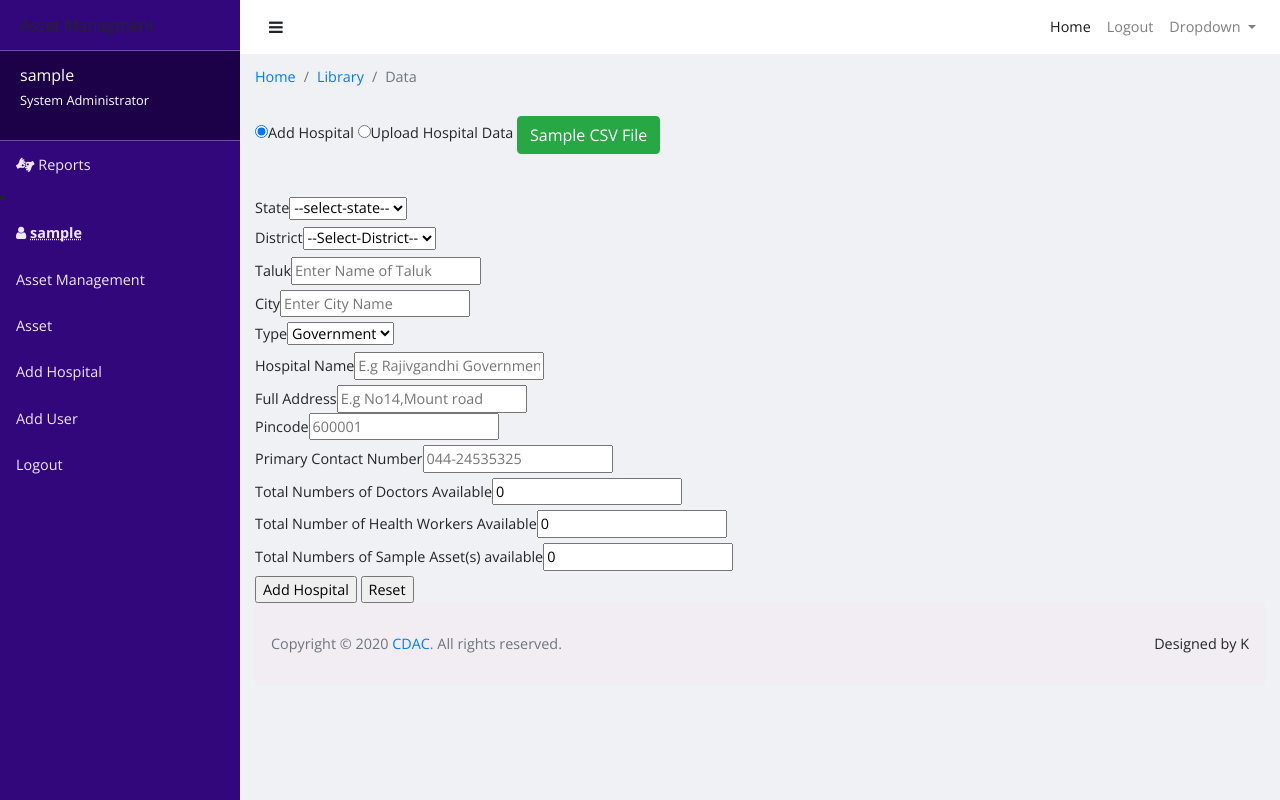
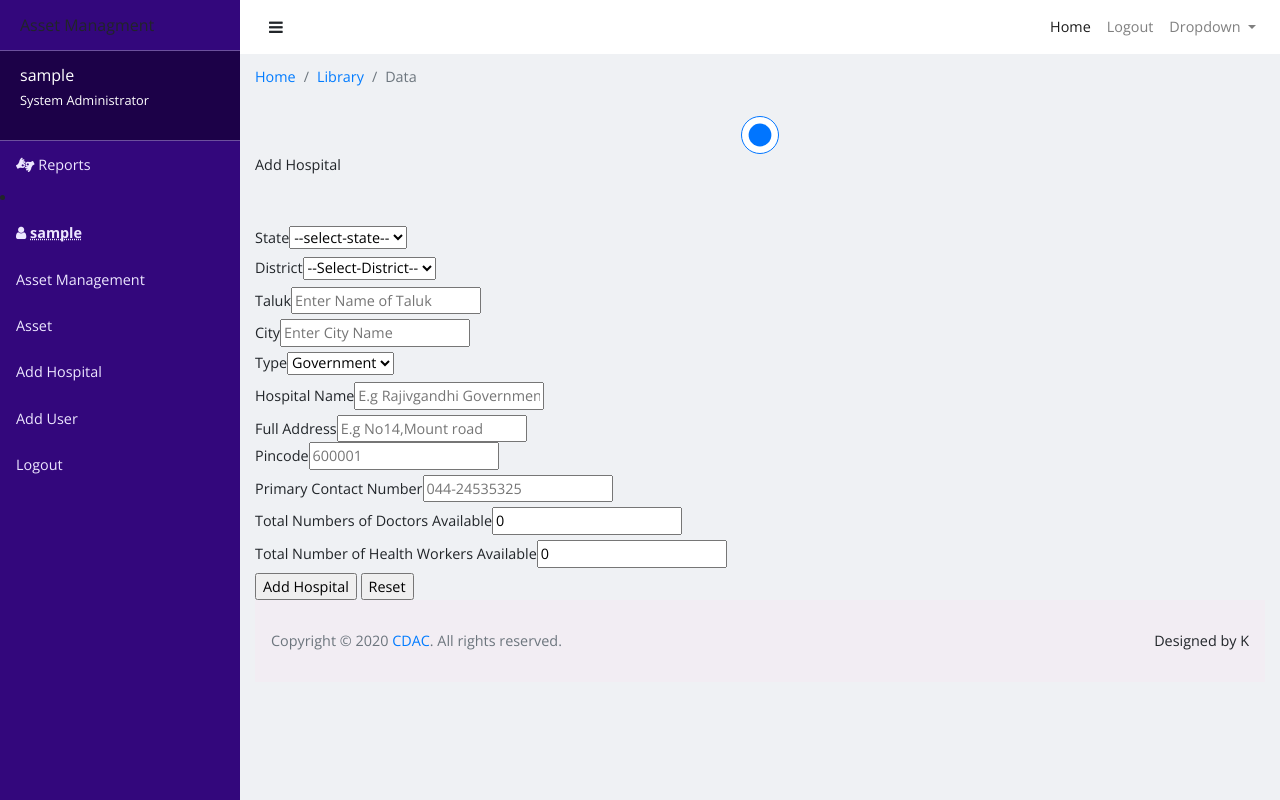
Before and after one commit to gokuls/covidassetmgt, a Django app: page /addhospitaltemp in a window 1280 px wide. Run offline with Django 3.2, Linux system fonts and the light colour scheme; a user stored in the database is signed in; tables that the repository leaves empty hold one stand-in row (values such as "Sample post"); some libraries are stand-ins or nearby versions.

Commit message:
HTML element realted to assets remove in add_hospital.html

```diff
--- a/covidasset/assetmgt/templates/assetmgt/add_hospital.html
+++ b/covidasset/assetmgt/templates/assetmgt/add_hospital.html
@@ -11,9 +11,11 @@
 </ul>
 {% endif %}
 			<div> <!-- for radio group-->
-				<input type="radio" id="single" name="hospitaldata" value="1"><label for="single">Add Hospital</label>
-				<input type="radio" id="multiple" name="hospitaldata" value="0"><label for="multiple">Upload Hospital Data</label>
+				<input type="radio" id="single" class="form-control" name="hospitaldata" value="1"><label for="single">Add Hospital</label>
+				{% if usr.adminstate > 0 %}
+				<input type="radio" id="multiple" class="form-control" name="hospitaldata" value="0"><label for="multiple">Upload Hospital Data</label>
 				<a class="btn btn-success"href="{% url 'gethospitalsample' %}" download >Sample CSV File</a>
+				{% endif %}
 			</div>
 			<br>
 			<div id="forbulk" > <!-- for render file browser -->
@@ -52,12 +54,7 @@
 
 					<label for="nhw">Total Numbers of Doctors Available</label><input type="number" value=0 id="ndoc" name="ndoc" required=true /><br>
 					<label for="nhw">Total Number of Health Workers Available</label><input type="number" value=0 id="nhw" name="nhw" required=true /><br>
-					   {% for asset in assets %}
-					   <label for="{{asset.asset_id}}">Total Numbers of {{asset.asset_name | title }}(s) available </label><input type="number" min=0 required=true value=0 name="{{asset.asset_name}}" /><br>
-					   {% endfor %}
-
 					<input type="submit" value="Add Hospital" id="singlesubmit"></input>
-
 					<input type="reset" />
 				</form>
 			</div>
@@ -69,8 +66,9 @@
 
 	<script type="text/javascript">
 $(document).ready(function(){
+
+	$("#forbulk").hide();
 	document.getElementById("single").checked = true;
-	$("#forbulk").hide();
 	$("#state").change(function () {
 		var url = "{% url 'getdistrict' %}"  // get the url of the `load_cities` view
 		var stateid = $(this).val();  // get the selected country ID from the HTML input
```
